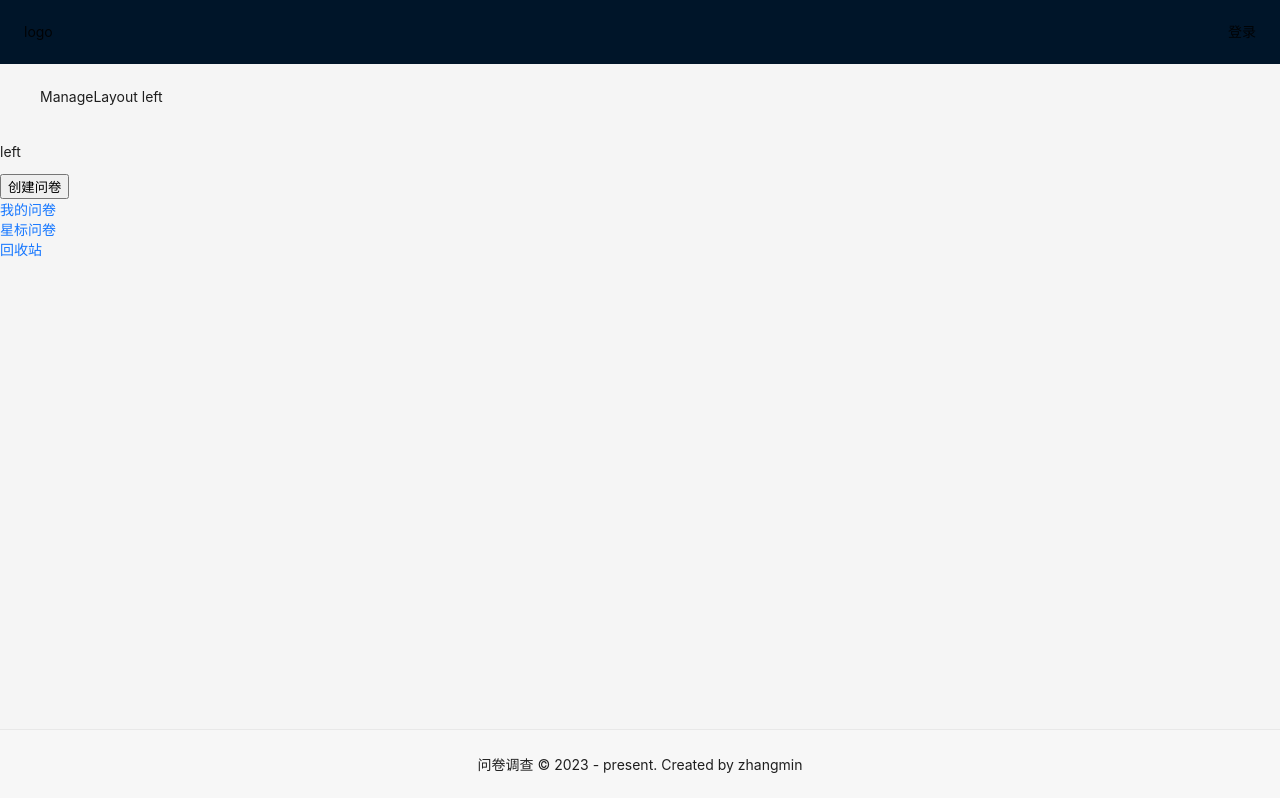
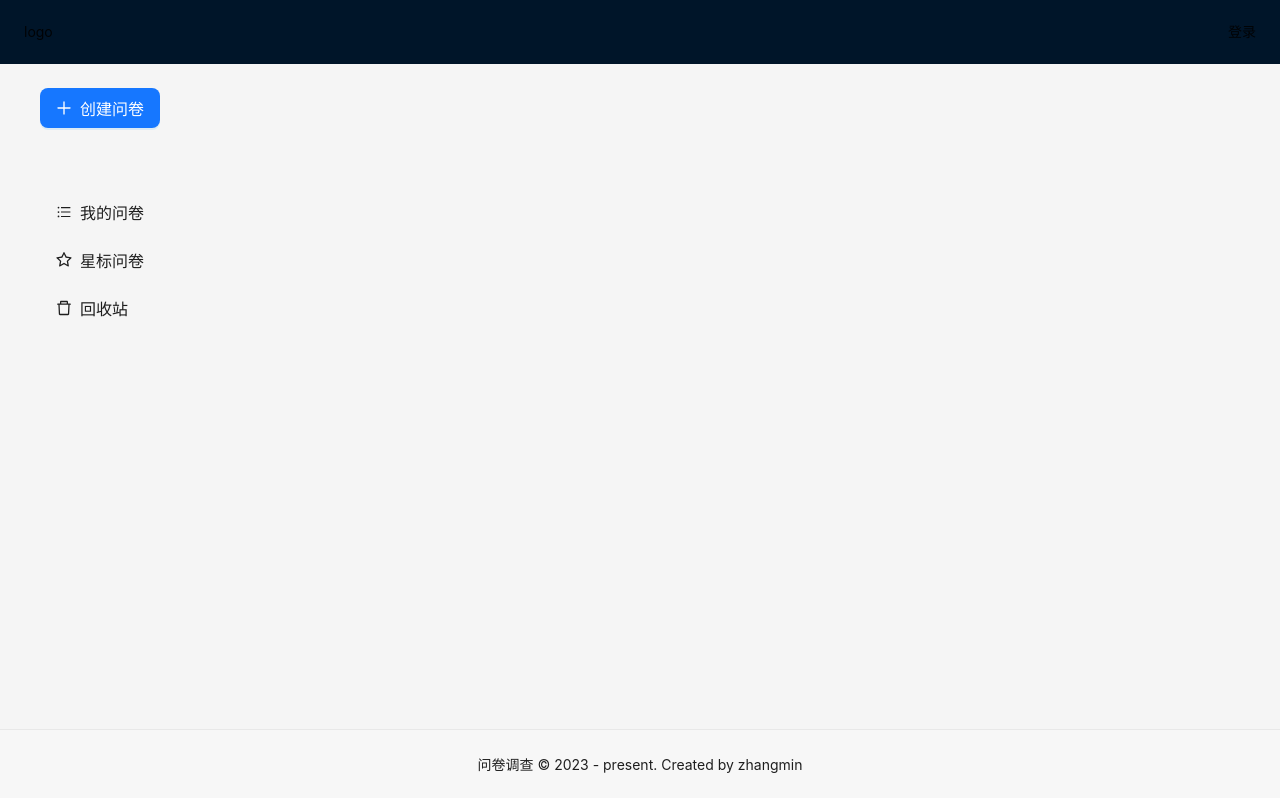
Before and after one commit to ZhangMin1998/react-ts-wenjuan, a React (Create React App) app: page /manage in a window 1280 px wide. Built offline with nearby package versions, Linux system fonts and the light colour scheme.

Commit message:
使用AntD重构ManageLayout

```diff
--- a/package.json
+++ b/package.json
@@ -3,6 +3,7 @@
   "version": "0.1.0",
   "private": true,
   "dependencies": {
+    "@ant-design/icons": "^5.2.6",
     "@testing-library/jest-dom": "^5.17.0",
     "@testing-library/react": "^13.4.0",
     "@testing-library/user-event": "^13.5.0",
--- a/src/layouts/ManageLayout.tsx
+++ b/src/layouts/ManageLayout.tsx
@@ -1,23 +1,52 @@
 import React, { FC } from 'react'
 import styles from './ManageLayout.module.scss'
-import { Outlet } from 'react-router-dom'
+import { Outlet, useNavigate, useLocation } from 'react-router-dom'
+import { Button, Space, Divider } from 'antd'
+import { BarsOutlined, DeleteOutlined, PlusOutlined, StarOutlined } from '@ant-design/icons'
 
 const ManageLayout:FC = () => {
+  const navigate = useNavigate()
+  const { pathname } = useLocation()
+  console.log('pathname', pathname)
+
+
   return (
     <>
-      <div className={styles.container}>ManageLayout left</div>
-      <div className={styles.left}>
-        <p>left</p>
-        <button>创建问卷</button>
-        <br/>
-        <a>我的问卷</a>
-        <br/>
-        <a>星标问卷</a>
-        <br/>
-        <a>回收站</a>
-      </div>
-      <div className={styles.right}>
-        <Outlet />
+      <div className={styles.container}>
+        <div className={styles.left}>
+          <Space direction='vertical'>
+            <Button type="primary" size='large' icon={<PlusOutlined />}>创建问卷</Button>
+            <Divider style={{borderTop: 'transparent'}} />
+
+            <Button
+              type={pathname.startsWith('/manage/list') ? 'default' : 'text'}
+              size='large'
+              icon={<BarsOutlined />}
+              onClick={() => navigate('/manage/list')}
+            >
+              我的问卷
+            </Button>
+            <Button
+              type={pathname.startsWith('/manage/star') ? 'default' : 'text'}
+              size='large'
+              icon={<StarOutlined />}
+              onClick={() => navigate('/manage/star')}
+            >
+              星标问卷
+            </Button>
+            <Button
+              type={pathname.startsWith('/manage/trash') ? 'default' : 'text'}
+              size='large'
+              icon={<DeleteOutlined />}
+              onClick={() => navigate('/manage/trash')}
+            >
+              回收站
+            </Button>
+          </Space>
+        </div>
+        <div className={styles.right}>
+          <Outlet />
+        </div>
       </div>
     </>
   )
```
Also changed, not shown: src/App.tsx (+0 -13 lines), 1 other file (tests, documents, lock files or other folders).
